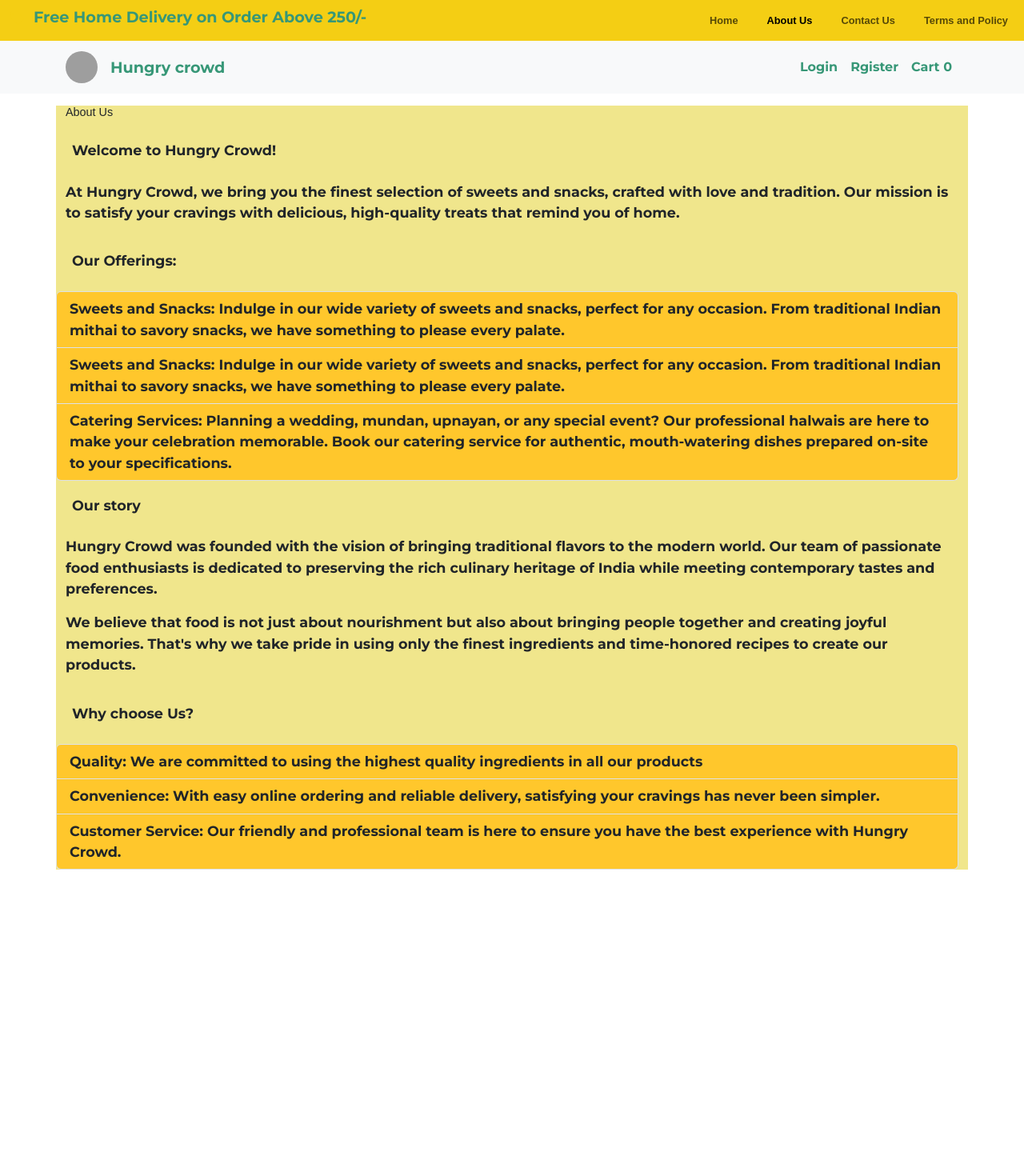
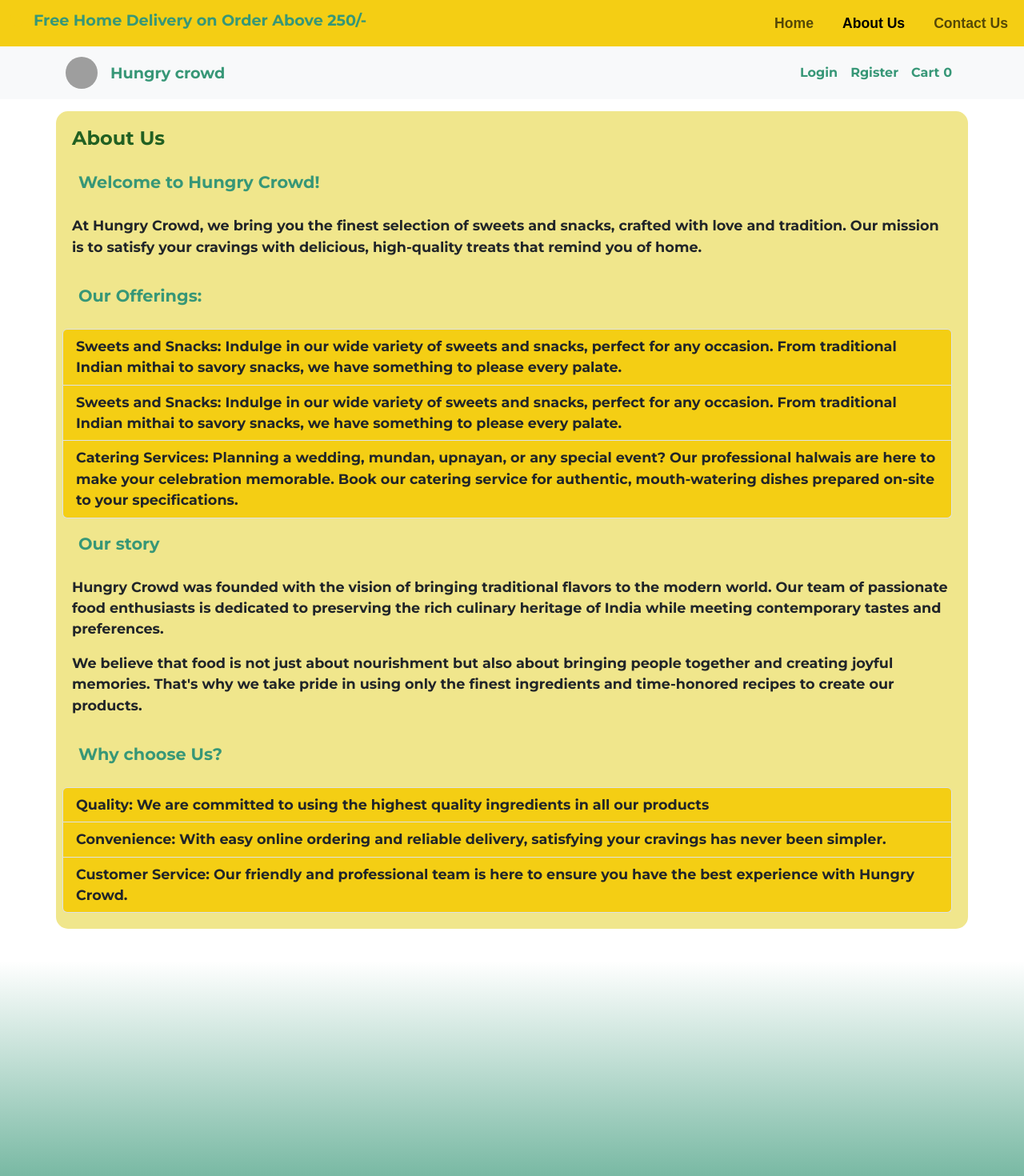
Before and after one commit to Rajankumar001/Food_App, a React (Create React App) app in the folder client/: page /about in a window 1280 px wide. Shown: the top 1470 px of the page at 80% size. Before the commit the page ends 1107 px from the top, so only its background shows below. Built offline with nearby package versions, Linux system fonts and the light colour scheme; grey boxes are pictures that could not be loaded.

Commit message:
chnges tracked

```diff
--- a/client/src/components/About/About.css
+++ b/client/src/components/About/About.css
@@ -2,9 +2,18 @@
 .About_heading{
   font-family: "Montserrat", sans-serif;
   font-optical-sizing: auto;
-  font-size: 1.1rem;
+  font-size: 1.3rem;
+  color: #379777;
   font-weight: 100;
     padding: 20px;
+}
+.About_section{
+  font-family: "Montserrat", sans-serif;
+  font-optical-sizing: auto;
+  font-size: 1.5rem;
+  font-weight: 100;
+  color: rgb(34, 96, 34);
+  font-style: normal;
 }
 .About_content{
   font-family: "Montserrat", sans-serif;
--- a/client/src/components/About/About.js
+++ b/client/src/components/About/About.js
@@ -1,10 +1,11 @@
 import React from 'react'
  import {Container,Row,ListGroup} from 'react-bootstrap';
  import './About.css';
+import Footerpage from '../Footer/Footerpage';
 const About = () => {
   return (
     <>
-      <Container style={{marginTop:'15px',background:'#F0E68C',marginBottom:'20px'}}>
+      <Container style={{marginTop:'15px',background:'#F0E68C',marginBottom:'20px', borderRadius:'15px', padding:'20px'}}>
        <Row className='first_About_class'>
         <h2 className='About_section'>About Us</h2>
         <h4 className='About_heading'>
@@ -19,13 +20,13 @@ const About = () => {
         Our Offerings:
         </h4>
         <ListGroup as="ul" >
-      <ListGroup.Item as="li" style={{background:'#FFC72C'}}className='About_content'>
+      <ListGroup.Item as="li" style={{background:'#F4CE14'}}className='About_content'>
       Sweets and Snacks: Indulge in our wide variety of sweets and snacks, perfect for any occasion. From traditional Indian mithai to savory snacks, we have something to please every palate.
       </ListGroup.Item>
-      <ListGroup.Item as="li"style={{background:'#FFC72C'}}className='About_content'>
+      <ListGroup.Item as="li"style={{background:'#F4CE14'}}className='About_content'>
       Sweets and Snacks: Indulge in our wide variety of sweets and snacks, perfect for any occasion. From traditional Indian mithai to savory snacks, we have something to please every palate.
       </ListGroup.Item>
-      <ListGroup.Item as="li"style={{background:'#FFC72C'}} className='About_content'>
+      <ListGroup.Item as="li"style={{background:'#F4CE14'}} className='About_content'>
       Catering Services: Planning a wedding, mundan, upnayan, or any special event? Our professional halwais are here to make your celebration memorable. Book our catering service for authentic, mouth-watering dishes prepared on-site to your specifications.
       </ListGroup.Item>
 
@@ -46,19 +47,19 @@ const About = () => {
 
         </h4>
         <ListGroup as="ul">
-      <ListGroup.Item as="li"style={{background:'#FFC72C'}} className='About_content'>
+      <ListGroup.Item as="li"style={{background:'#F4CE14'}} className='About_content'>
       Quality: We are committed to using the highest quality ingredients in all our products
       </ListGroup.Item>
-      <ListGroup.Item as="li"style={{background:'#FFC72C'}}className='About_content'>
+      <ListGroup.Item as="li"style={{background:'#F4CE14'}}className='About_content'>
       Convenience: With easy online ordering and reliable delivery, satisfying your cravings has never been simpler.
       </ListGroup.Item>
-      <ListGroup.Item as="li" style={{background:'#FFC72C'}}className='About_content'>
+      <ListGroup.Item as="li" style={{background:'#F4CE14'}}className='About_content'>
       Customer Service: Our friendly and professional team is here to ensure you have the best experience with Hungry Crowd.
       </ListGroup.Item>
-
     </ListGroup>
        </Row>
       </Container>
+      <Footerpage/>
     </>
   )
 }
--- a/client/src/components/Filters/Filters.css
+++ b/client/src/components/Filters/Filters.css
@@ -49,7 +49,7 @@
     background-color:#F4CE14 ;
     color:#379777;
     border: none;
-    transition: all 1.3s ease-out;
+    /* transition: all 1.3s ease-out; */
 
 
  }
@@ -112,7 +112,7 @@
     background-color:#F4CE14 ;
     color:#379777;
     border: none;
-    transition: all 1.3s ease-out;
+    /* transition: all 1.3s ease-out; */
 
 
  }
--- a/client/src/components/Login/Login.css
+++ b/client/src/components/Login/Login.css
@@ -38,9 +38,12 @@
     font-size: 0.85rem;
     width: 400px;
     border: none;
-    box-shadow: 2px 2px 2px grey;
-    color: rgb(239, 230, 230)
-} form h2{
+    box-shadow: 1px 1px 1px grey;
+    color: rgb(239, 230, 230);
+    color: grey;
+    opacity: 0.7;
+}
+form h2{
     font-family: "Montserrat", sans-serif;
     font-optical-sizing: auto;
     font-size: 1.1rem;
--- a/client/src/components/Topbar.css
+++ b/client/src/components/Topbar.css
@@ -23,7 +23,8 @@
     background-color: #F4CE14;
 }
 .nav-container{
-    font-size: 0.8rem;
+    font-size: 1.1rem;
+    color: #379777;
     display: flex;
     flex-wrap: wrap;
     gap: 20px;
--- a/client/src/components/Topbar.js
+++ b/client/src/components/Topbar.js
@@ -30,11 +30,11 @@ const Topbar = () => {
                 Contact Us
             </Nav.Link>
             </LinkContainer>
-            <LinkContainer to='/policy' >
+            {/* <LinkContainer to='/policy' >
             <Nav.Link className='nav-item'>
                 Terms and Policy
             </Nav.Link>
-            </LinkContainer>
+            </LinkContainer> */}
             </div>
         </Nav>
 
```
